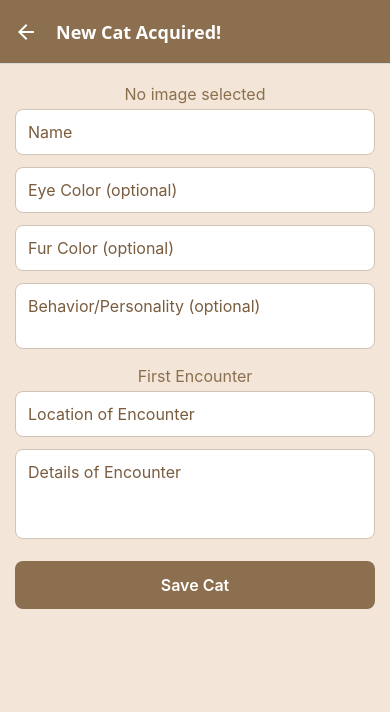
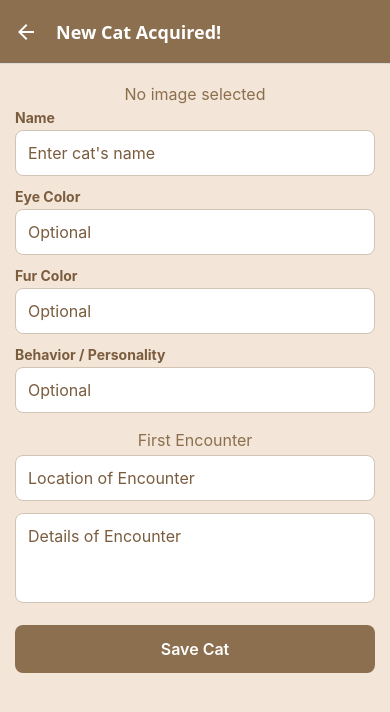
Before and after one commit to aerxxn/Posa, a React Native app: screen /AddCat in a window 390 px wide. Shown: the top 712 px of the page. Built offline with nearby package versions, Linux system fonts and the light colour scheme.

Commit message:
finished component extraction. code structure is now modular

```diff
--- /dev/null
+++ b/components/CatInput.js
@@ -0,0 +1,54 @@
+// components/CatInput.js
+import React from "react";
+import { TextInput, View, Text } from "react-native";
+import styles from "../styles";
+
+/**
+ * Reusable text input component for cat-related forms.
+ *
+ * Props:
+ * - label: optional field title
+ * - placeholder: placeholder text
+ * - value: current input value
+ * - onChangeText: handler to update value
+ * - multiline: allows multiline input
+ * - style: optional extra styling
+ */
+export default function CatInput({
+  label,
+  placeholder,
+  value,
+  onChangeText,
+  multiline = false,
+  style,
+}) {
+  return (
+    <View style={{ width: "100%" }}>
+      {label && (
+        <Text
+          style={{
+            fontWeight: "bold",
+            color: "#7A5C3E",
+            marginBottom: 4,
+            fontSize: 14,
+          }}
+        >
+          {label}
+        </Text>
+      )}
+      <TextInput
+        style={[
+          styles.input,
+          multiline && styles.inputMultiline,
+          { textAlignVertical: multiline ? "top" : "center" },
+          style,
+        ]}
+        placeholder={placeholder}
+        placeholderTextColor="#7A5C3E"
+        value={value}
+        onChangeText={onChangeText}
+        multiline={multiline}
+      />
+    </View>
+  );
+}
--- a/components/EditCatModal.js
+++ b/components/EditCatModal.js
@@ -1,8 +1,8 @@
-import React from "react";
+import CatInput from "../components/CatInput";
+
 import {
   View,
   Text,
-  TextInput,
   TouchableOpacity,
   ScrollView,
   Image,
@@ -39,26 +39,30 @@ export default function EditCatModal({
             </TouchableOpacity>
 
             {/* Inputs */}
-            <TextInput
+            <CatInput
               style={styles.input}
+              label="Name"
               placeholder="Name"
               value={name}
               onChangeText={(t) => setEditableCat((p) => ({ ...p, name: t }))}
             />
-            <TextInput
+            <CatInput
               style={styles.input}
+              label="Eye Color"
               placeholder="Eye Color"
               value={eye}
               onChangeText={(t) => setEditableCat((p) => ({ ...p, eye: t }))}
             />
-            <TextInput
+            <CatInput
               style={styles.input}
+              label="Fur"
               placeholder="Fur Color"
               value={color}
               onChangeText={(t) => setEditableCat((p) => ({ ...p, color: t }))}
             />
-            <TextInput
+            <CatInput
               style={[styles.input, styles.inputMultiline]}
+              label="Behavior / Personality"
               placeholder="Behavior"
               value={behavior}
               onChangeText={(t) => setEditableCat((p) => ({ ...p, behavior: t }))}
--- /dev/null
+++ b/components/PhotoPicker.js
@@ -0,0 +1,54 @@
+// components/PhotoPicker.js
+import { TouchableOpacity, Image, Text, View } from "react-native";
+import * as ImagePicker from "expo-image-picker";
+import styles from "../styles";
+
+/**
+ * Simple reusable photo picker used in AddCatScreen & AddEncounterScreen
+ * Props:
+ * - imageUri: current image uri
+ * - onChange: callback when a new image is picked
+ * - label: optional text shown above the photo
+ */
+export default function PhotoPicker({ imageUri, onChange, label }) {
+  const pickImage = async () => {
+    const { status } = await ImagePicker.requestMediaLibraryPermissionsAsync();
+    if (status !== "granted") return;
+
+    const res = await ImagePicker.launchImageLibraryAsync({
+      mediaTypes: ImagePicker.MediaTypeOptions.Images,
+      quality: 1,
+    });
+    if (!res.canceled && res.assets?.[0]) onChange(res.assets[0].uri);
+  };
+
+  return (
+    <View style={{ alignItems: "center", marginBottom: 20 }}>
+      {label && (
+        <Text
+          style={{
+            fontWeight: "bold",
+            color: "#7A5C3E",
+            marginBottom: 8,
+            fontSize: 14,
+          }}
+        >
+          {label}
+        </Text>
+      )}
+      <TouchableOpacity onPress={pickImage}>
+        <Image
+          source={{ uri: imageUri }}
+          style={{
+            width: 200,
+            height: 200,
+            borderRadius: 12,
+            marginBottom: 6,
+            backgroundColor: "#f0e6d8",
+          }}
+        />
+        <Text style={{ color: "#7A5C3E", alignSelf:"center"}}>Change Photo</Text>
+      </TouchableOpacity>
+    </View>
+  );
+}
--- a/screens/AddCatScreen.js
+++ b/screens/AddCatScreen.js
@@ -2,6 +2,7 @@
 // Allows user to add a new cat profile with its first encounter.
 
 //IMPORTS
+import CatInput from "../components/CatInput";
 import React, { useState } from "react";
 import {
   View,
@@ -81,35 +82,31 @@ export default function AddCatScreen({ navigation, route }) {
           )}
 
           {/*INPUTS*/}
-          <TextInput
-            style={styles.input}
-            placeholder="Name"
-            placeholderTextColor="#7A5C3E"
+          <CatInput
+            label="Name"
+            placeholder="Enter cat's name"
             value={name}
             onChangeText={setName}
           />
-          <TextInput
-            style={styles.input}
-            placeholder="Eye Color (optional)"
-            placeholderTextColor="#7A5C3E"
+          <CatInput
+            label="Eye Color"
+            placeholder="Optional"
             value={eye}
             onChangeText={setEye}
           />
-          <TextInput
-            style={styles.input}
-            placeholder="Fur Color (optional)"
-            placeholderTextColor="#7A5C3E"
+          <CatInput
+            label="Fur Color"
+            placeholder="Optional"
             value={color}
             onChangeText={setColor}
           />
-          <TextInput
-            style={[styles.input]}
-            placeholder="Behavior/Personality (optional)"
-            placeholderTextColor="#7A5C3E"
+          <CatInput
+            label="Behavior / Personality"
+            placeholder="Optional"
             value={behavior}
             onChangeText={setBehavior}
-            multiline
           />
+
 
           {/*FIRST ENCOUNTER SECTION*/}
           <Text style={styles.subtitle}>First Encounter</Text>
--- a/screens/AddEncounterScreen.js
+++ b/screens/AddEncounterScreen.js
@@ -1,20 +1,16 @@
 // screens/AddEncounterScreen.js
+import CatInput from "../components/CatInput";
+import PhotoPicker from "../components/PhotoPicker";
 import React, { useState, useEffect } from "react";
 import {
   View,
   Text,
-  TextInput,
   TouchableOpacity,
-  Image,
   Alert,
-  KeyboardAvoidingView,
-  Platform,
-  ScrollView,
-  Dimensions,
+  ScrollView
 } from "react-native";
 import { useCats } from "../CatContext";
 import styles, { colors } from "../styles";
-import * as ImagePicker from "expo-image-picker";
 
 export default function AddEncounterScreen({ navigation, route }) {
   // Accept pre-selected imageUri (if any) and catId from navigation params
@@ -26,8 +22,6 @@ export default function AddEncounterScreen({ navigation, route }) {
   const [location, setLocation] = useState("");
   const [details, setDetails] = useState("");
 
-  // Get screen width for square image
-  const screenWidth = Dimensions.get("window").width;
 
   // Ask for permissions on mount (but DO NOT auto-open pickers here)
   useEffect(() => {
@@ -40,38 +34,6 @@ export default function AddEncounterScreen({ navigation, route }) {
       }
     })();
   }, []);
-
-  // Opens the image library for user to pick/change a photo (manual)
-  const handleImagePicker = async () => {
-    try {
-      const res = await ImagePicker.launchImageLibraryAsync({
-        mediaTypes: ImagePicker.MediaTypeOptions.Images,
-        quality: 1,
-      });
-      if (!res.canceled && res.assets?.[0]) {
-        setImageUri(res.assets[0].uri);
-      }
-    } catch (e) {
-      console.error("launchImageLibraryAsync error:", e);
-      Alert.alert("Error", "Failed to open image picker.");
-    }
-  };
-
-  // Opens the camera for user to take/change a photo (manual)
-  const handleCameraPicker = async () => {
-    try {
-      const res = await ImagePicker.launchCameraAsync({
-        mediaTypes: ImagePicker.MediaTypeOptions.Images,
-        quality: 1,
-      });
-      if (!res.canceled && res.assets?.[0]) {
-        setImageUri(res.assets[0].uri);
-      }
-    } catch (e) {
-      console.error("launchCameraAsync error:", e);
-      Alert.alert("Error", "Failed to open camera.");
-    }
-  };
 
   // Save the new encounter
   const handleSaveEncounter = () => {
@@ -98,36 +60,15 @@ export default function AddEncounterScreen({ navigation, route }) {
       keyboardShouldPersistTaps="handled"
       style={{ backgroundColor: colors.background }}>
         <View style={styles.container}>
-
           {/* Image preview area — displays preselected image above inputs */}
-          <TouchableOpacity
-            onPress={handleImagePicker}
-            onLongPress={handleCameraPicker}
-            style={{ alignItems: "center", marginVertical: 12 }}
-          >
-            {imageUri ? (
-              // Show the chosen image as a square
-              <Image
-                source={{ uri: imageUri }}
-                style={{
-                  width: screenWidth - 40, // some padding from sides
-                  height: screenWidth - 40, // square
-                  borderRadius: 12,
-                  resizeMode: "cover",
-                }}
-              />
-            ) : (
-              // Placeholder container
-              <View style={[styles.imageInputContainer, { justifyContent: "center" }]}>
-                <Text style={styles.imagePlaceholderText}>
-                  Tap to add photo (long press for camera)
-                </Text>
-              </View>
-            )}
-          </TouchableOpacity>
+          <PhotoPicker
+            label="Encounter Photo"
+            imageUri={imageUri}
+            onChange={setImageUri}
+          />
 
           {/* Location input */}
-          <TextInput
+          <CatInput
             style={styles.input}
             placeholder="Location of Encounter"
             placeholderTextColor="#7A5C3E"
@@ -136,7 +77,7 @@ export default function AddEncounterScreen({ navigation, route }) {
           />
 
           {/* Details input */}
-          <TextInput
+          <CatInput
             style={[styles.input, styles.inputMultiline]}
             placeholder="Details of Encounter"
             placeholderTextColor="#7A5C3E"
```
